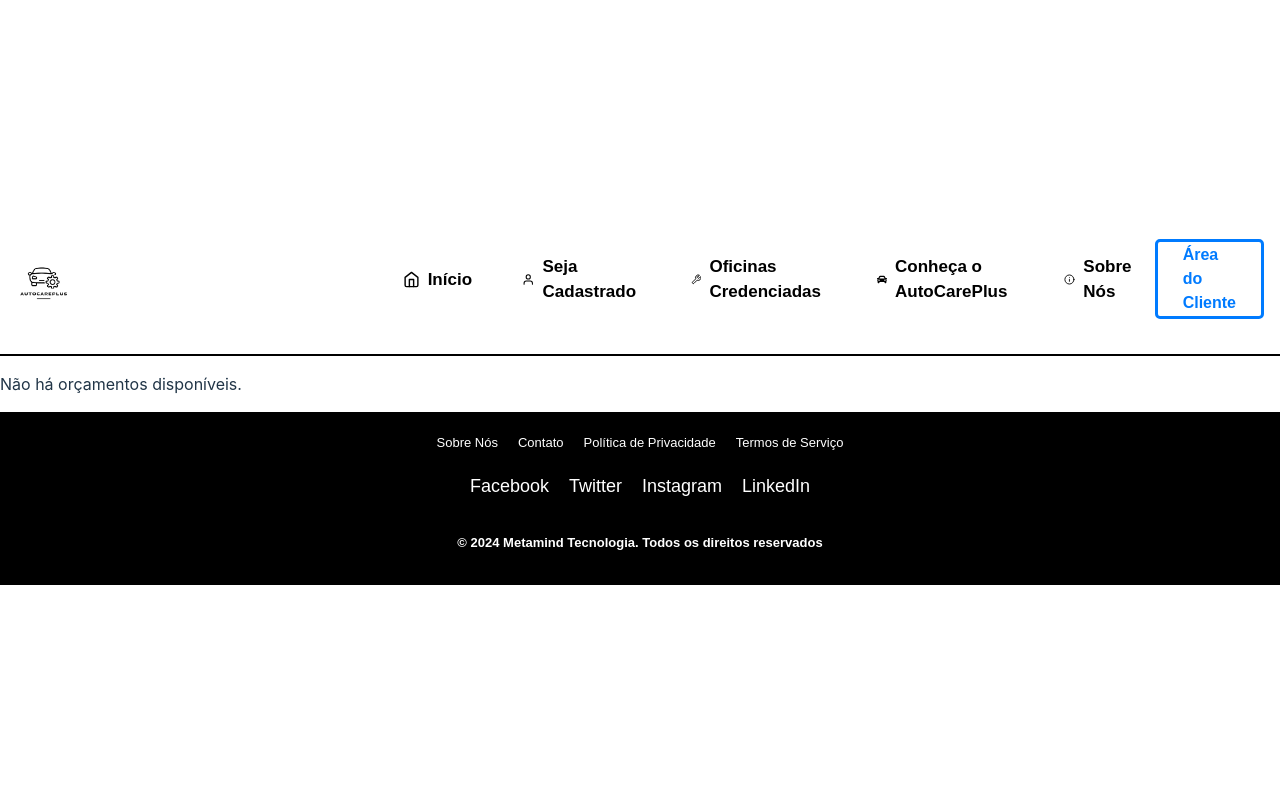
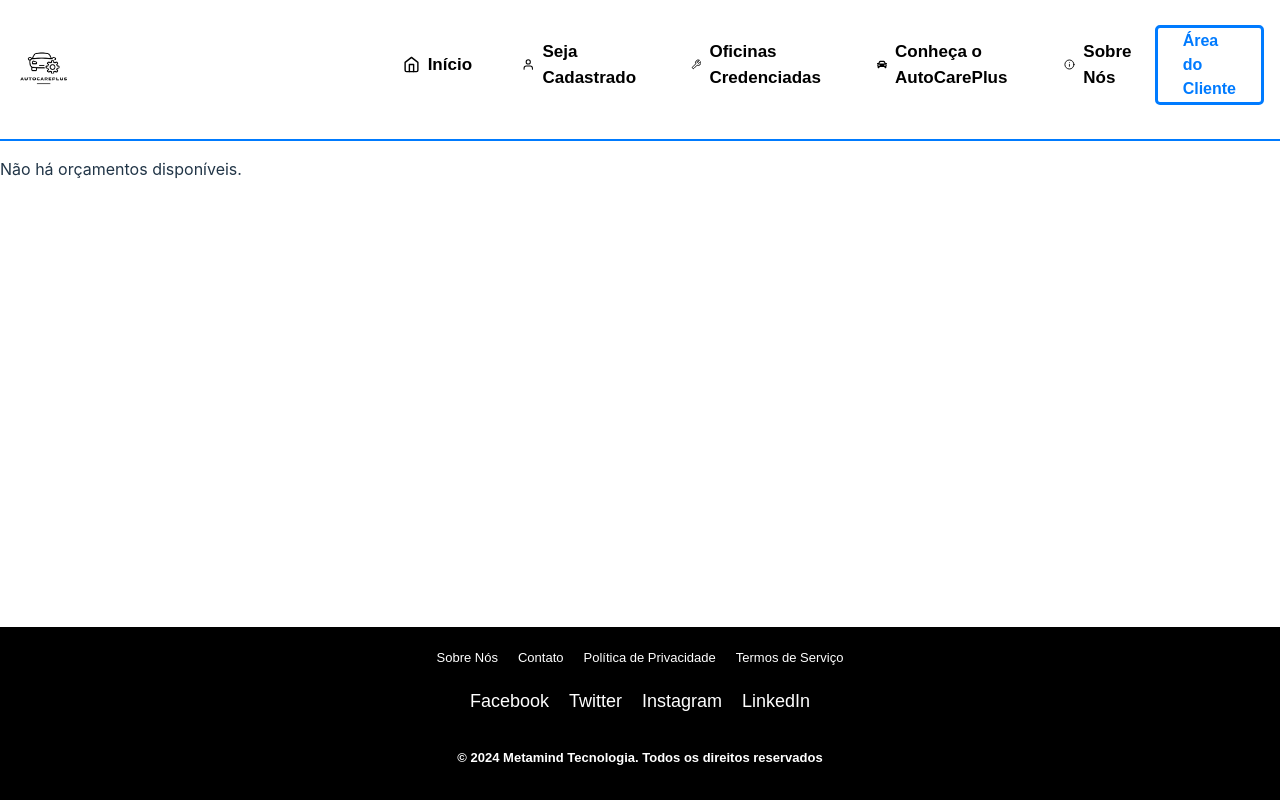
Before and after one commit to joao1015/AutoCarePlusReact, a React (Vite) app in the folder Sprint3/: page /orcamentosrecebidos in a window 1280 px wide. Built offline with nearby package versions, Linux system fonts and the light colour scheme.

Commit message:
Estilizando pagina de Gestao de ordens e Gestao de orden recebidas

```diff
--- a/Sprint3/src/Componentes/Agenda/index.tsx
+++ b/Sprint3/src/Componentes/Agenda/index.tsx
@@ -258,18 +258,21 @@ const Agendamento: React.FC<{ usuario: any | null }> = ({ usuario }) => {
       title: 'Oficina Faria Lima',
       localStorageKey: 'oficinaA',
       image: oficinaAImage,
+      address: 'Av. Faria Lima, 1234, São Paulo, SP'
     },
     {
       id: 2,
       title: 'Oficina Barra Funda',
       localStorageKey: 'oficinaB',
       image: oficinaBImage,
+      address: 'Rua Barra Funda, 567, São Paulo, SP'
     },
     {
       id: 3,
       title: 'Oficina Vila Sonia',
       localStorageKey: 'oficinaC',
       image: oficinaCImage,
+      address: 'Av. Vila Sonia, 789, São Paulo, SP'
     },
   ];
 
@@ -292,7 +295,7 @@ const Agendamento: React.FC<{ usuario: any | null }> = ({ usuario }) => {
           <CloseButton onClick={() => setIsModalOpen(false)}>×</CloseButton>
           <ModalTitle>Último Orçamento</ModalTitle>
           <ModalMessage>{lastMessage}</ModalMessage>
-          <ModalButton onClick={() => setIsModalOpen(false)}>Fechar</ModalButton> {/* New button in modal */}
+          <ModalButton onClick={() => setIsModalOpen(false)}>Fechar</ModalButton>
         </ModalContent>
       </ModalOverlay>
 
@@ -308,6 +311,7 @@ const Agendamento: React.FC<{ usuario: any | null }> = ({ usuario }) => {
             </BalloonImageContainer>
             <BalloonTitle>{oficina.title}</BalloonTitle>
             <BalloonDescription>
+              Endereço: {oficina.address}<br/>
               Modelo: {modelo}<br/>
               Ano: {ano}<br/>
               Placa: {placa}<br/>
--- a/Sprint3/src/Componentes/GestaoOrcamentos/index.tsx
+++ b/Sprint3/src/Componentes/GestaoOrcamentos/index.tsx
@@ -14,8 +14,15 @@ interface Orcamento {
 }
 
 const Container = styled.div`
-  width: 100%;
+  display: flex;
+  flex-direction: column;
+  min-height: 100vh;
   padding: 20px;
+  box-sizing: border-box;
+`;
+
+const MainContent = styled.main`
+  flex: 1; /* Takes up remaining space to push footer down */
 `;
 
 const OrcamentoCard = styled.div`
@@ -25,6 +32,20 @@ const OrcamentoCard = styled.div`
   border: 1px solid #ddd;
   border-radius: 8px;
   box-shadow: 0 2px 4px rgba(0, 0, 0, 0.1);
+
+  @media (max-width: 1200px) {
+    padding: 15px;
+  }
+
+  @media (max-width: 768px) {
+    padding: 10px;
+    font-size: 14px;
+  }
+
+  @media (max-width: 480px) {
+    padding: 8px;
+    font-size: 12px;
+  }
 `;
 
 const StatusButton = styled.button`
@@ -53,11 +74,15 @@ const Modal = styled.div`
 `;
 
 const ModalContent = styled.div`
-  background-color: white;
+  background-color: #a4a4a4;
   padding: 20px;
   border-radius: 8px;
   width: 400px;
   box-shadow: 0 2px 4px rgba(0, 0, 0, 0.1);
+
+  @media (max-width: 768px) {
+    width: 90%;
+  }
 `;
 
 const ModalButton = styled.button`
@@ -71,6 +96,10 @@ const ModalButton = styled.button`
   &:hover {
     background-color: #0056b3;
   }
+`;
+
+const RodapeStyled = styled(Rodape)`
+  margin-top: auto; /* Pushes the footer to the bottom of the container */
 `;
 
 const GestaoOrcamentos: React.FC = () => {
@@ -98,9 +127,9 @@ const GestaoOrcamentos: React.FC = () => {
       setShowModal(true);
     } else {
       const updatedOrcamentos = [...orcamentosAceitos];
-      updatedOrcamentos[index] = { ...updatedOrcamentos[index], status }; // Atualiza o status do orçamento
-      setOrcamentosAceitos(updatedOrcamentos); // Atualiza o estado
-      localStorage.setItem('orcamentosAceitos', JSON.stringify(updatedOrcamentos)); // Salva no localStorage
+      updatedOrcamentos[index] = { ...updatedOrcamentos[index], status };
+      setOrcamentosAceitos(updatedOrcamentos);
+      localStorage.setItem('orcamentosAceitos', JSON.stringify(updatedOrcamentos));
     }
   };
 
@@ -115,7 +144,6 @@ const GestaoOrcamentos: React.FC = () => {
         medidas: measurements
       };
 
-      // Remove do localStorage de orçamentos aceitos e adiciona aos finalizados
       const updatedAceitos = updatedOrcamentos.filter((_, i) => i !== currentIndex);
       localStorage.setItem('orcamentosAceitos', JSON.stringify(updatedAceitos));
       localStorage.setItem('ordensFinalizadas', JSON.stringify([...JSON.parse(localStorage.getItem('ordensFinalizadas') || '[]'), finalizedOrcamento]));
@@ -142,11 +170,9 @@ const GestaoOrcamentos: React.FC = () => {
   }
 
   return (
-
-
     <Container>
-
-        <Cabecalho></Cabecalho>
+      <Cabecalho />
+      <MainContent>
         {orcamentosAceitos.map((orcamento, index) => (
           <OrcamentoCard key={index}>
             <div><strong>Descrição:</strong> {orcamento.descricao}</div>
@@ -183,8 +209,8 @@ const GestaoOrcamentos: React.FC = () => {
             </ModalContent>
           </Modal>
         )}
-
-      <Rodape></Rodape>
+      </MainContent>
+      <RodapeStyled />
     </Container>
   );
 };
--- a/Sprint3/src/Componentes/Ordens recebidas/index.tsx
+++ b/Sprint3/src/Componentes/Ordens recebidas/index.tsx
@@ -4,7 +4,9 @@ import Cabecalho from '../Cabecalho';
 import Rodape from '../Rodape';
 
 const Container = styled.div`
-  width: 100%;
+  display: flex;
+  flex-direction: column;
+  min-height: 100vh;
 `;
 
 const OrcamentoCard = styled.div`
@@ -14,12 +16,12 @@ const OrcamentoCard = styled.div`
   border: 1px solid #ff0000;
   border-radius: 8px;
   box-shadow: 0 2px 4px rgba(0, 0, 0, 0.1);
-  color: #fff; /* Garanta que o texto seja visível */
+  color: #fff;
 `;
 
 const Button = styled.button`
   background-color: #007bff;
-  color: #fff; /* Cor do texto do botão */
+  color: #fff;
   border: none;
   padding: 10px 20px;
   border-radius: 5px;
@@ -30,9 +32,13 @@ const Button = styled.button`
   }
 `;
 
+const RodapeStyled = styled.footer`
+  margin-top: auto;
+`;
+
 const OrcamentosRecebidos: React.FC = () => {
   const [orcamentos, setOrcamentos] = useState<any[]>([]);
-  const oficinaKey = 'oficinaA'; // Defina aqui a chave da oficina logada
+  const oficinaKey = 'oficinaA';
 
   useEffect(() => {
     const storedOrcamentos = JSON.parse(localStorage.getItem('orcamentos') || '[]');
@@ -41,7 +47,6 @@ const OrcamentosRecebidos: React.FC = () => {
     const filteredOrcamentos = storedOrcamentos.filter((orcamento: any) => orcamento.oficinaKey === oficinaKey);
     console.log('Filtered Orcamentos:', filteredOrcamentos);
 
-    // Verificar se a propriedade orcamento contém a propriedade descricao
     const orcamentosWithDescription = filteredOrcamentos.map((orcamento: any) => {
       console.log('Orcamento Data:', orcamento.orcamento);
       return orcamento.orcamento;
@@ -67,11 +72,9 @@ const OrcamentosRecebidos: React.FC = () => {
   };
 
   return (
-
-
-
     <Container>
-      <header><Cabecalho></Cabecalho></header>
+      <header><Cabecalho /></header>
+      <main>
         {orcamentos.length === 0 ? (
           <p>Não há orçamentos disponíveis.</p>
         ) : (
@@ -87,8 +90,8 @@ const OrcamentosRecebidos: React.FC = () => {
             </OrcamentoCard>
           ))
         )}
-
-<header><Rodape></Rodape></header>
+      </main>
+      <RodapeStyled><Rodape /></RodapeStyled>
     </Container>
   );
 };
--- a/Sprint3/src/Componentes/sideoficinas/index.tsx
+++ b/Sprint3/src/Componentes/sideoficinas/index.tsx
@@ -3,22 +3,30 @@ import styled from 'styled-components';
 
 const SidebarContainer = styled.div`
   width: 250px;
-  background-color: #ff0000;
+  background-color: #000; /* Black background */
   height: 100vh;
   padding: 20px;
   box-shadow: 2px 0 5px rgba(0, 0, 0, 0.1);
+  font-family: 'Poppins', sans-serif; /* Poppins font */
 `;
 
 const SidebarLink = styled(Link)`
   display: block;
   padding: 10px;
-  color: #333;
+  color: #fff; /* White text */
   text-decoration: none;
   font-size: 18px;
   margin-bottom: 10px;
   border-radius: 4px;
+  transition: background-color 0.3s ease, color 0.3s ease;
+
   &:hover {
-    background-color: #ddd;
+    background-color: #1e90ff; /* Blue background on hover */
+    color: #fff; /* White text on hover */
+  }
+
+  &:active {
+    background-color: #1c86ee; /* Darker blue when clicked */
   }
 `;
 
--- a/Sprint3/src/routes/OficinasLogada/index.tsx
+++ b/Sprint3/src/routes/OficinasLogada/index.tsx
@@ -11,7 +11,13 @@ function OficinasLogadas (){
 return(
 
 
-    <div><Side></Side></div>
+    <div><Cabecalho>
+
+        </Cabecalho><Side></Side>
+
+        <Rodape></Rodape>
+
+        </div>
 
 
 
```
Lines whose indentation alone changed are shown as unchanged.
